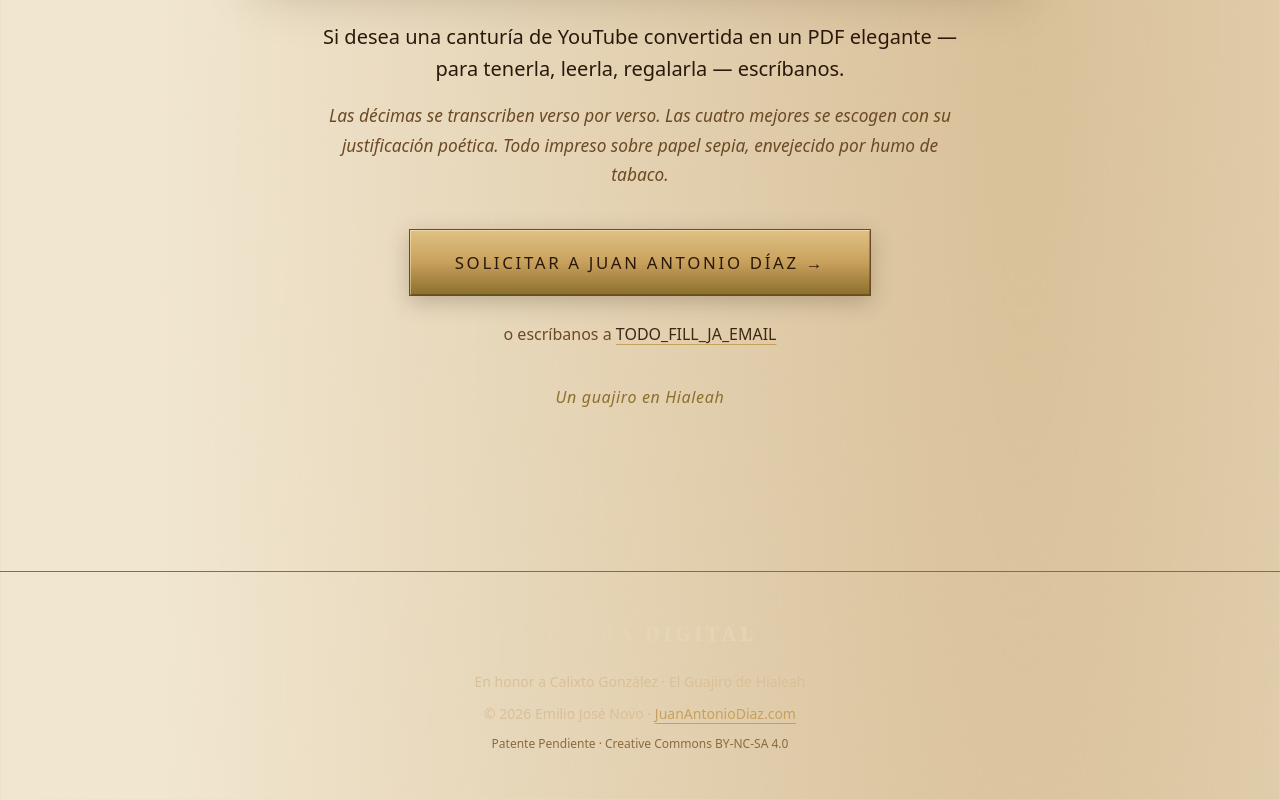
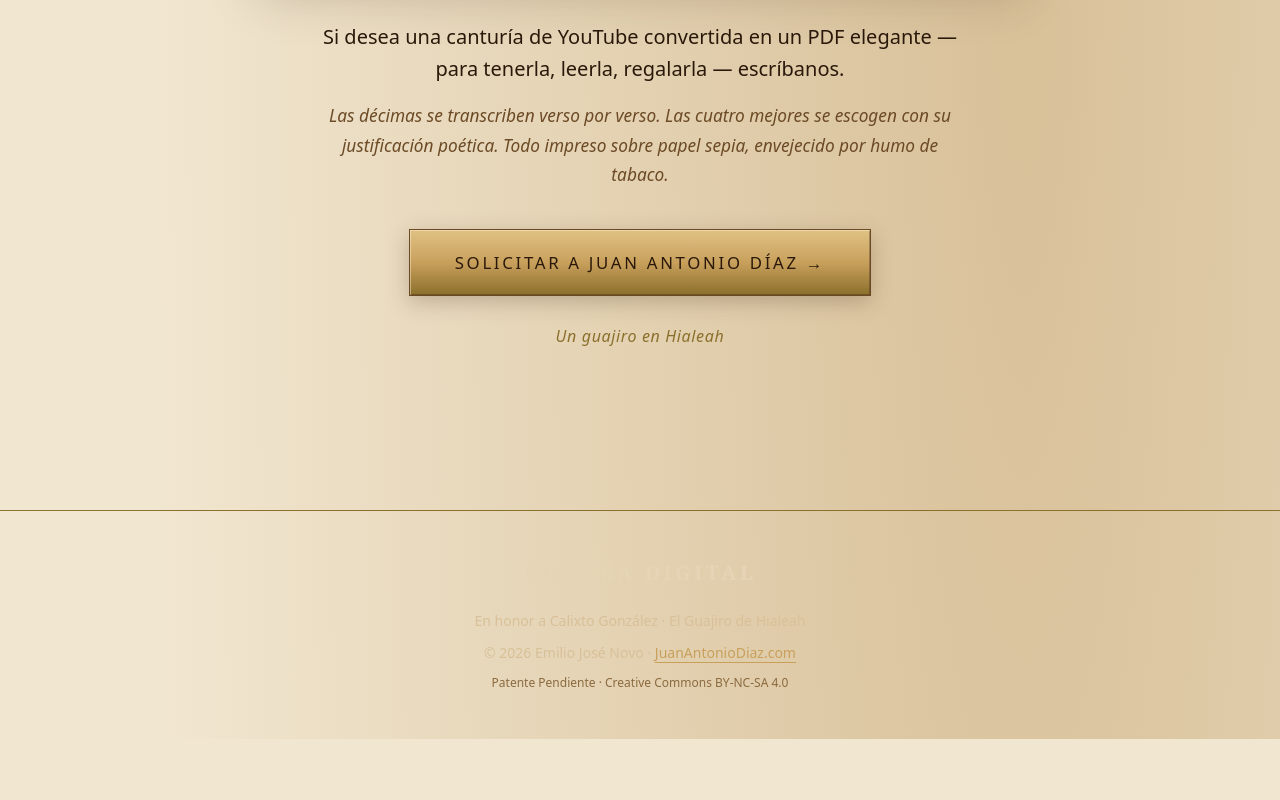
Before and after one commit to ejnburrows-rgb/VD-, a Next.js app: page / in a window 1280 px wide. Shown: the part 7878-8678 px from the top of the page. After the commit the page ends 8617 px from the top, so only its background shows below. Built offline with nearby package versions, Linux system fonts and the light colour scheme; a web font is replaced by a local one.

Commit message:
fix(contact-cta): remove mailto placeholder, contact-form button only

```diff
--- a/app/globals.css
+++ b/app/globals.css
@@ -580,24 +580,12 @@ blockquote.decima footer { font-style: normal; font-size: 0.95rem; color: var(--
     0 8px 28px rgba(62,40,20,0.32);
 }
 
-.cta-secondary {
-  font-family: var(--font-prose);
-  font-size: 1rem;
-  color: var(--vd-tobacco-mid);
-  margin-top: 1.5rem;
-}
-.email-link {
-  color: var(--vd-tobacco-deep);
-  text-decoration: underline;
-  text-underline-offset: 4px;
-  text-decoration-color: var(--vd-gold-glow);
-}
 .cta-attrib {
   font-family: var(--font-display);
   font-style: italic;
   font-size: 1rem;
   color: var(--vd-gold-deep);
-  margin-top: 2.2rem;
+  margin-top: 1.6rem;
   letter-spacing: 0.04em;
 }
 
--- a/components/contact-canturia.tsx
+++ b/components/contact-canturia.tsx
@@ -1,7 +1,6 @@
 import { Fleuron } from "./fleuron"
 
 const JUAN_ANTONIO_CONTACT_URL = "https://juanantoniodiaz.com/contacto"
-const JUAN_ANTONIO_EMAIL = "TODO_FILL_JA_EMAIL"
 const DEMO_VIDEO_SRC = "/canturia-demo.mp4"
 const DEMO_VIDEO_POSTER = "/canturia-demo-poster.jpg"
 
@@ -48,12 +47,6 @@ export function ContactCanturia() {
           >
             Solicitar a Juan Antonio Díaz &rarr;
           </a>
-          <p className="cta-secondary">
-            o escríbanos a{" "}
-            <a href={`mailto:${JUAN_ANTONIO_EMAIL}`} className="email-link">
-              {JUAN_ANTONIO_EMAIL}
-            </a>
-          </p>
           <p className="cta-attrib"><em>Un guajiro en Hialeah</em></p>
         </div>
       </div>
```
Also changed, not shown: msg.txt, 2 other files (tests, documents, lock files or other folders).
